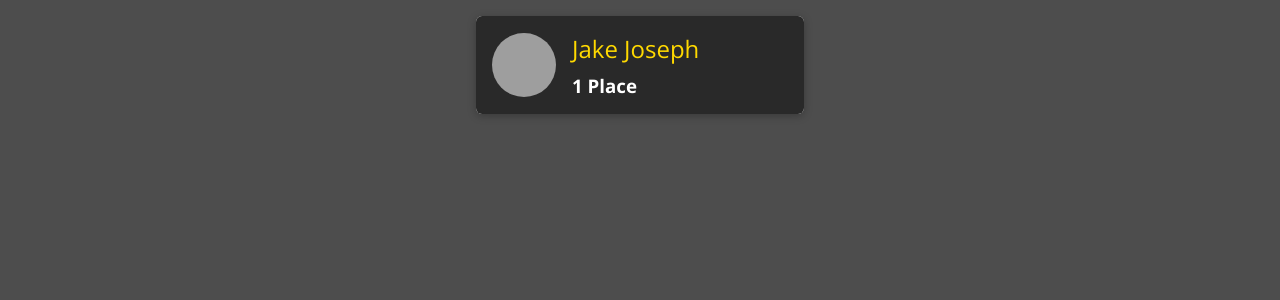
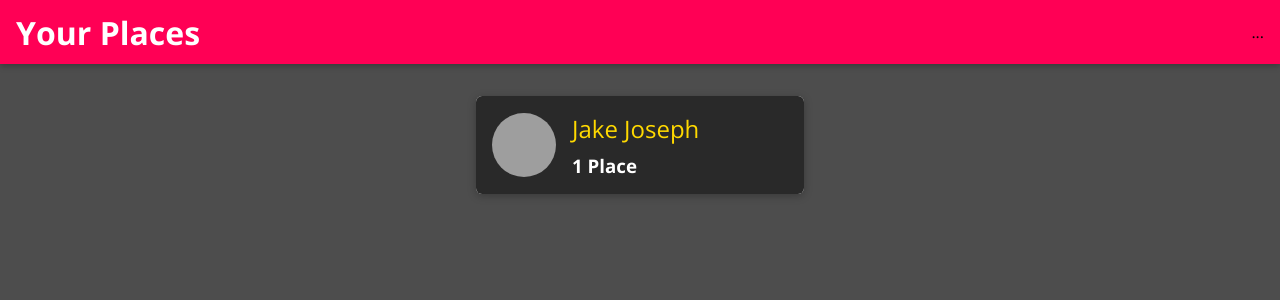
Before and after one commit to jakejosephcs/mern-full-stack, a React (Create React App) app in the folder frontend/: page / in a window 1280 px wide. Shown: the top 300 px of the page. Built offline with nearby package versions, Linux system fonts and the light colour scheme; grey boxes are pictures that could not be loaded.

Commit message:
Finish header

```diff
--- a/frontend/src/App.js
+++ b/frontend/src/App.js
@@ -8,10 +8,13 @@
 
 import Users from './user/pages/Users';
 import NewPlace from './places/components/NewPlace';
+import MainNavigation from './shared/components/Navigation/MainNavigation';
 
 function App() {
   return (
     <Router>
+      <MainNavigation />
+      <main>
         <Switch>
           <Route path='/' exact>
             <Users />
@@ -21,6 +24,7 @@
           </Route>
           <Redirect to='/' />
         </Switch>
+      </main>
     </Router>
   );
 }
--- /dev/null
+++ b/frontend/src/shared/components/Navigation/MainHeader.css
@@ -0,0 +1,23 @@
+.main-header {
+  width: 100%;
+  height: 4rem;
+  display: flex;
+  align-items: center;
+  position: fixed;
+  top: 0;
+  left: 0;
+  background: #ff0055;
+  box-shadow: 0 2px 6px rgba(0, 0, 0, 0.26);
+  padding: 0 1rem;
+  z-index: 5;
+}
+
+main {
+  margin-top: 5rem;
+}
+
+@media (min-width: 768px) {
+  .main-header {
+    justify-content: space-between;
+  }
+}
--- /dev/null
+++ b/frontend/src/shared/components/Navigation/MainHeader.js
@@ -0,0 +1,9 @@
+import React from 'react';
+
+import './MainHeader.css';
+
+const MainHeader = props => {
+  return <header className='main-header'>{props.children}</header>;
+};
+
+export default MainHeader;
--- /dev/null
+++ b/frontend/src/shared/components/Navigation/MainNavigation.css
@@ -0,0 +1,45 @@
+.main-navigation__menu-btn {
+  width: 3rem;
+  height: 3rem;
+  background: transparent;
+  border: none;
+  display: flex;
+  flex-direction: column;
+  justify-content: space-around;
+  margin-right: 2rem;
+  cursor: pointer;
+}
+
+.main-navigation__menu-btn span {
+  display: block;
+  width: 3rem;
+  height: 2.5px;
+  background: white;
+}
+
+.main-navigation__title {
+  color: white;
+}
+
+.main-navigation__title a {
+  text-decoration: none;
+  color: white;
+}
+
+.main-navigation__header-nav {
+  display: none;
+}
+
+.main-navigation__drawer-nav {
+  height: 100%;
+}
+
+@media (min-width: 768px) {
+  .main-navigation__menu-btn {
+    display: none;
+  }
+
+  .main-navigation__header-nav {
+    display: block;
+  }
+}
--- /dev/null
+++ b/frontend/src/shared/components/Navigation/MainNavigation.js
@@ -0,0 +1,24 @@
+import React from 'react';
+import { Link } from 'react-router-dom';
+
+import MainHeader from './MainHeader';
+
+import './MainNavigation.css';
+
+const MainNavigation = () => {
+  return (
+    <MainHeader>
+      <button className='main-navigation__menu-btn'>
+        <span />
+        <span />
+        <span />
+      </button>
+      <h1 className='main-navigation__title'>
+        <Link to='/'>Your Places</Link>
+      </h1>
+      <nav>...</nav>
+    </MainHeader>
+  );
+};
+
+export default MainNavigation;
```
Also changed, not shown: frontend/src/shared/components/Navigation/NavLinks.css (added), frontend/src/shared/components/Navigation/NavLinks.js (added), frontend/src/shared/components/Navigation/SideDrawer.css (added), frontend/src/shared/components/Navigation/SideDrawer.js (added). Lines whose indentation alone changed are shown as unchanged.
